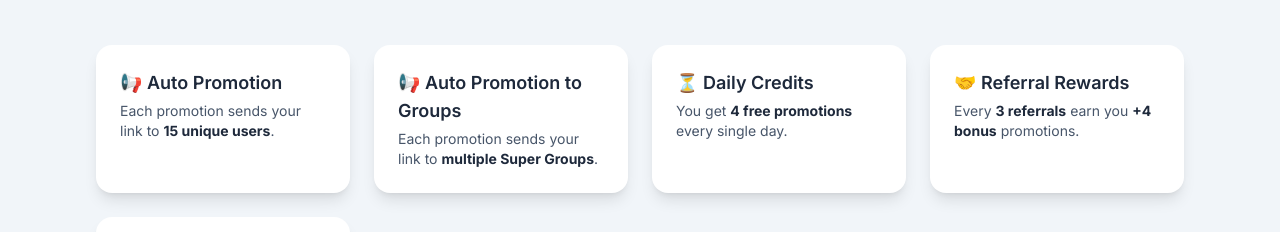
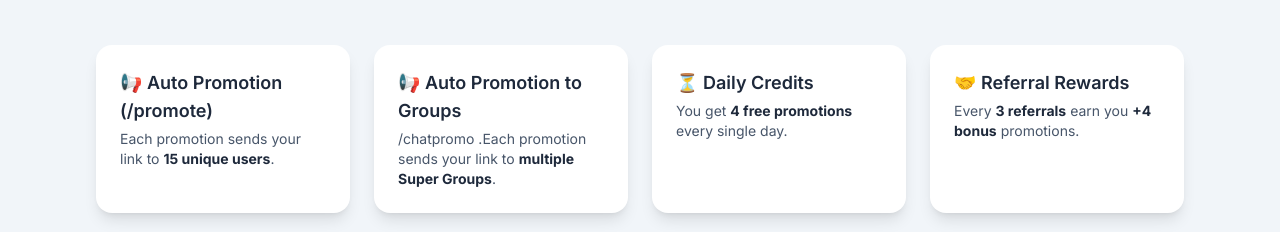
Before and after one commit to botdevofficial/Promobot, a plain HTML site: page index.html in a window 1280 px wide. Shown: the part 720-952 px from the top of the page. Drawn offline with nearby package versions, Linux system fonts and the light colour scheme.

Commit message:
Update index.html

```diff
--- a/index.html
+++ b/index.html
@@ -89,12 +89,12 @@
         </div>
         <div class="mt-12 grid gap-6 sm:grid-cols-2 lg:grid-cols-4">
           <div class="p-6 rounded-2xl shadow-lg bg-white dark:bg-slate-800">
-            <h3 class="font-semibold text-lg">📢 Auto Promotion</h3>
+            <h3 class="font-semibold text-lg">📢 Auto Promotion (/promote)</h3>
             <p class="mt-1 text-sm text-slate-600 dark:text-slate-300">Each promotion sends your link to <b class="text-slate-800 dark:text-white">15 unique users</b>.</p>
           </div>
           <div class="p-6 rounded-2xl shadow-lg bg-white dark:bg-slate-800">
             <h3 class="font-semibold text-lg">📢 Auto Promotion to Groups</h3>
-            <p class="mt-1 text-sm text-slate-600 dark:text-slate-300">Each promotion sends your link to <b class="text-slate-800 dark:text-white">multiple Super Groups</b>.</p>
+            <p class="mt-1 text-sm text-slate-600 dark:text-slate-300">/chatpromo .Each promotion sends your link to <b class="text-slate-800 dark:text-white">multiple Super Groups</b>.</p>
           </div>
           <div class="p-6 rounded-2xl shadow-lg bg-white dark:bg-slate-800">
             <h3 class="font-semibold text-lg">⏳ Daily Credits</h3>
```
